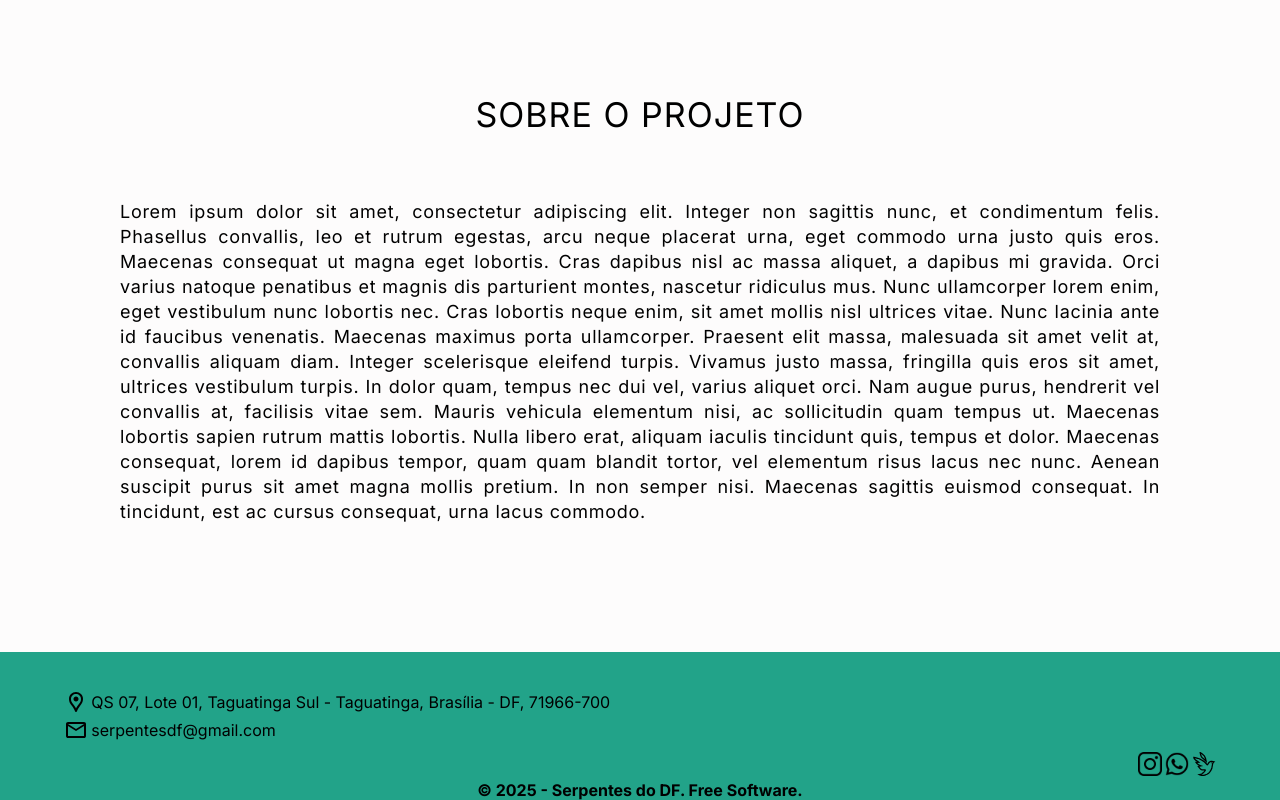
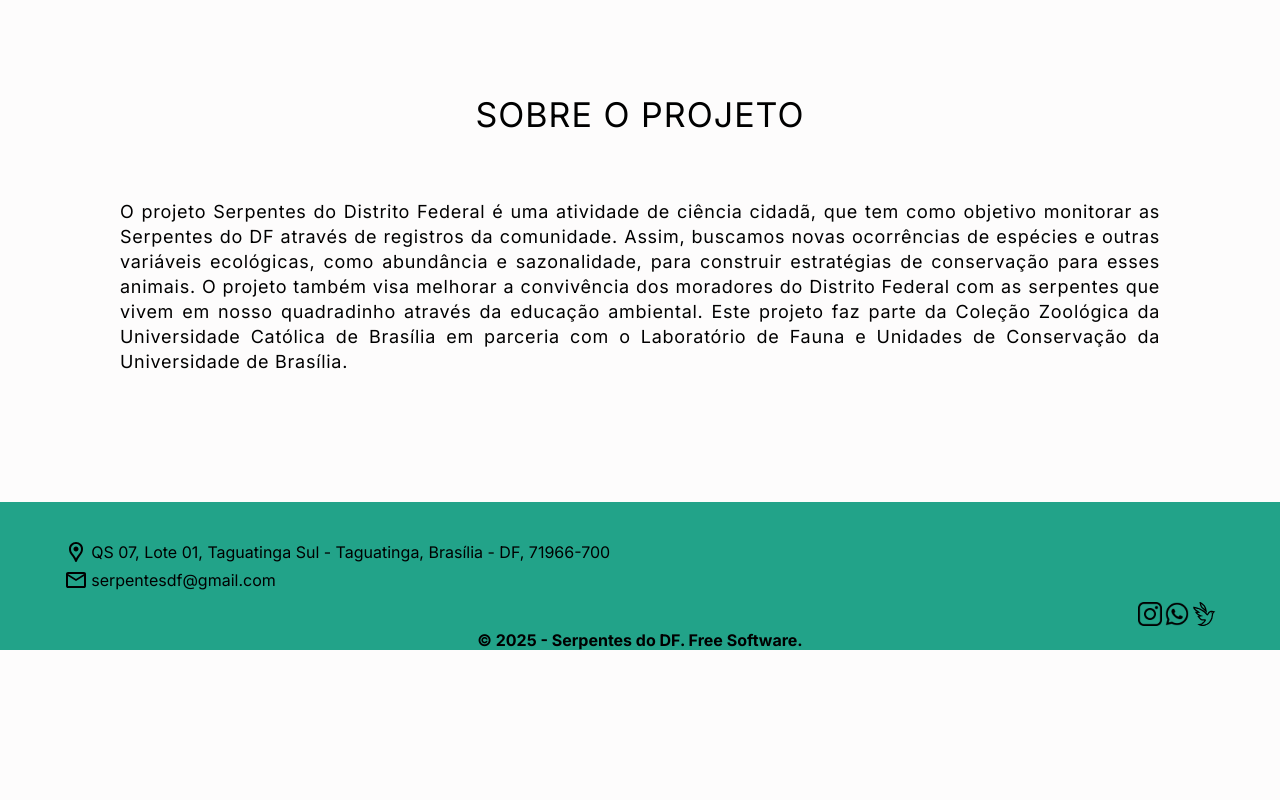
Before and after one commit to Serpentes-DF/micrurus, a Next.js app: page / in a window 1280 px wide. Shown: the part 834-1634 px from the top of the page. After the commit the page ends 1484 px from the top, so only its background shows below. Built offline with nearby package versions, Linux system fonts and the light colour scheme.

Commit message:
add sobre in homepage

```diff
--- a/src/components/layout/about/about.tsx
+++ b/src/components/layout/about/about.tsx
@@ -5,26 +5,8 @@ export default function About() {
     <div className={style.Main}>
       <h2 className={style.subTitle}>SOBRE O PROJETO</h2>
       <p className={style.Text}>
-        Lorem ipsum dolor sit amet, consectetur adipiscing elit. Integer non
-        sagittis nunc, et condimentum felis. Phasellus convallis, leo et rutrum
-        egestas, arcu neque placerat urna, eget commodo urna justo quis eros.
-        Maecenas consequat ut magna eget lobortis. Cras dapibus nisl ac massa
-        aliquet, a dapibus mi gravida. Orci varius natoque penatibus et magnis
-        dis parturient montes, nascetur ridiculus mus. Nunc ullamcorper lorem
-        enim, eget vestibulum nunc lobortis nec. Cras lobortis neque enim, sit
-        amet mollis nisl ultrices vitae. Nunc lacinia ante id faucibus
-        venenatis. Maecenas maximus porta ullamcorper. Praesent elit massa,
-        malesuada sit amet velit at, convallis aliquam diam. Integer scelerisque
-        eleifend turpis. Vivamus justo massa, fringilla quis eros sit amet,
-        ultrices vestibulum turpis. In dolor quam, tempus nec dui vel, varius
-        aliquet orci. Nam augue purus, hendrerit vel convallis at, facilisis
-        vitae sem. Mauris vehicula elementum nisi, ac sollicitudin quam tempus
-        ut. Maecenas lobortis sapien rutrum mattis lobortis. Nulla libero erat,
-        aliquam iaculis tincidunt quis, tempus et dolor. Maecenas consequat,
-        lorem id dapibus tempor, quam quam blandit tortor, vel elementum risus
-        lacus nec nunc. Aenean suscipit purus sit amet magna mollis pretium. In
-        non semper nisi. Maecenas sagittis euismod consequat. In tincidunt, est
-        ac cursus consequat, urna lacus commodo.
+O projeto Serpentes do Distrito Federal é uma atividade de ciência cidadã, que tem como objetivo monitorar as Serpentes do DF através de registros da comunidade. Assim, buscamos novas ocorrências de espécies e outras variáveis ecológicas, como abundância e sazonalidade, para construir estratégias de conservação para esses animais. O projeto também visa melhorar a convivência dos moradores do Distrito Federal com as serpentes que vivem em nosso quadradinho através da educação ambiental.
+Este projeto faz parte da Coleção Zoológica da Universidade Católica de Brasília em parceria com o Laboratório de Fauna e Unidades de Conservação da  Universidade de Brasília.
       </p>
     </div>
   );
```
